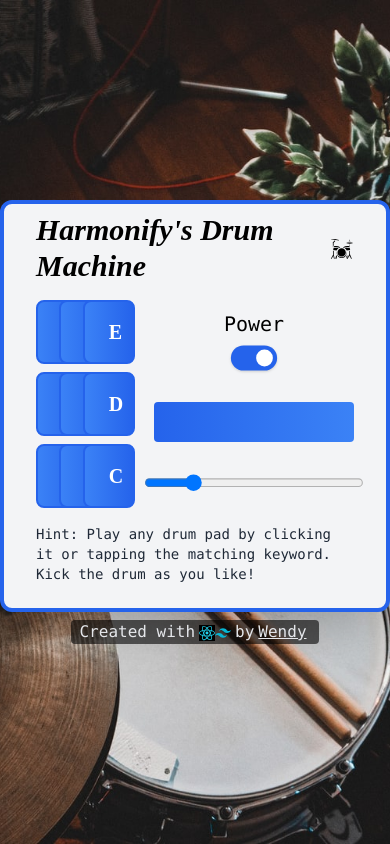
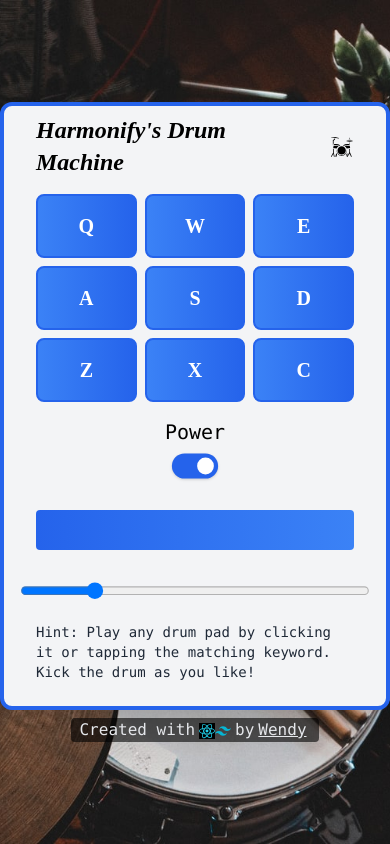
Before and after one commit to harmonify/drum-machine, a React (Create React App) app: page / in a window 390 px wide. Built offline with nearby package versions, Linux system fonts and the light colour scheme.

Commit message:
fix responsive issue

```diff
--- a/src/components/DrumMachine.jsx
+++ b/src/components/DrumMachine.jsx
@@ -10,11 +10,11 @@ export function DrumMachine() {
       className="bg-gray-100 rounded-xl px-8 pt-2 pb-6 space-y-4 border-4 border-blue-600 shadow-2xl"
       id="drum-machine"
     >
-      <div className="header flex justify-center items-center italic font-bold text-3xl">
+      <div className="header flex justify-center items-center italic font-bold text-2xl md:text-3xl">
         <em className="mr-4">Harmonify&apos;s Drum Machine</em>
         <GiDrumKit />
       </div>
-      <div className="flex justify-around space-x-14">
+      <div className="flex flex-col md:flex-row justify-around space-y-4 md:space-x-14">
         <DrumPadBank />
         <div className="flex flex-col justify-center align-center space-y-8">
           <PowerButton />
```
